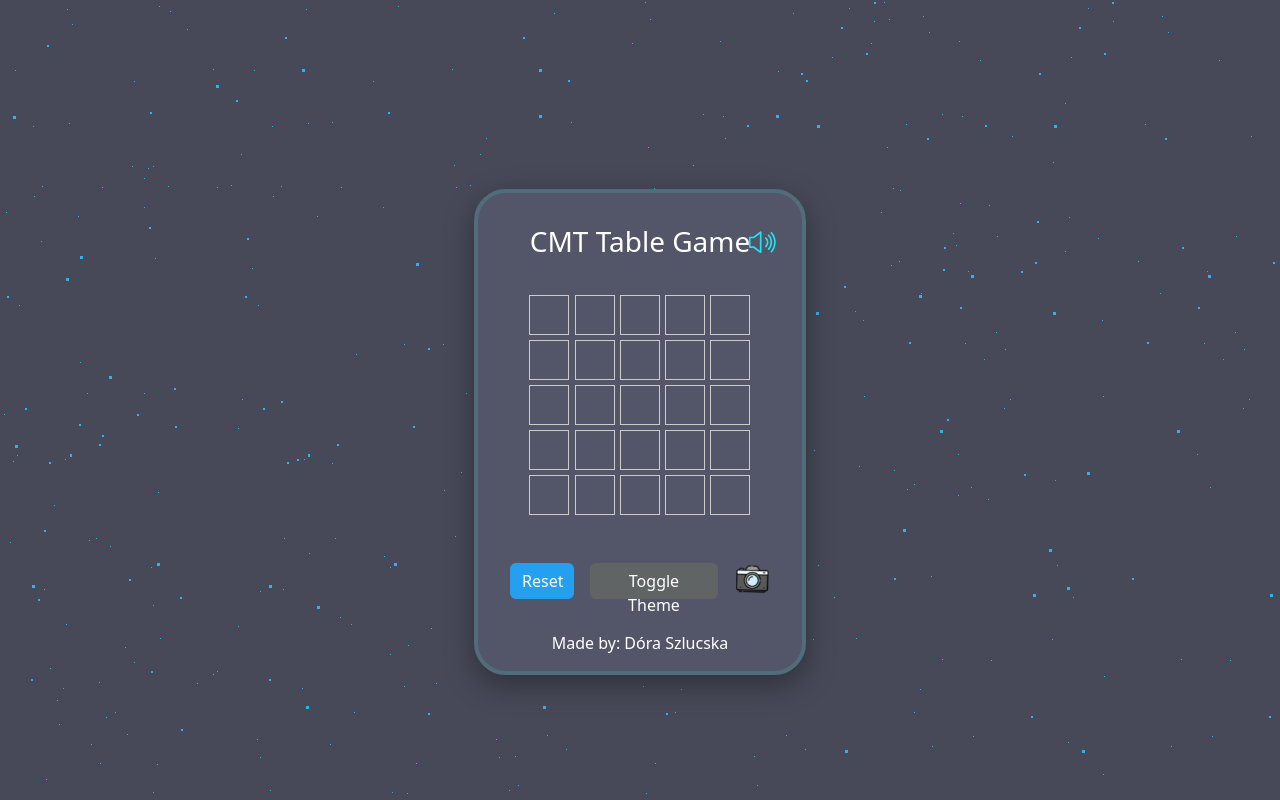
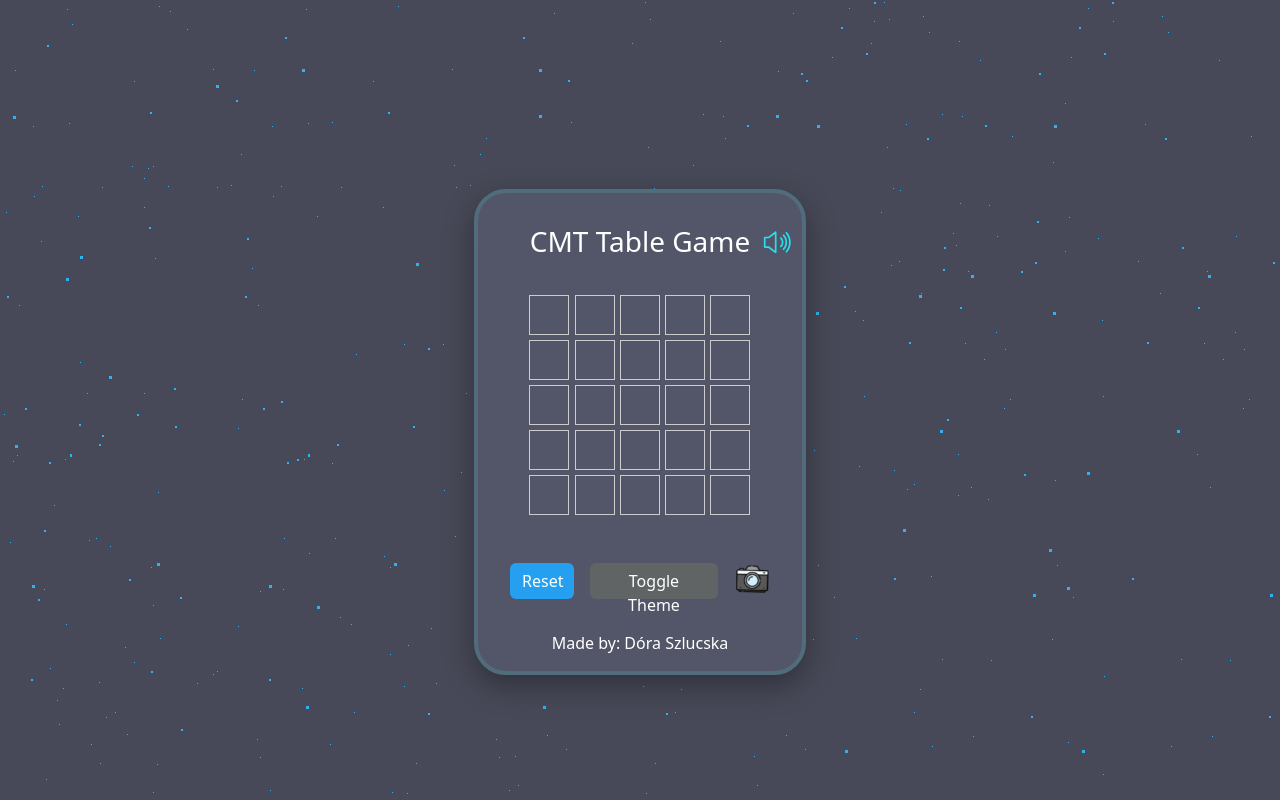
Before and after one commit to szludora/CMT-Table, a React (Vite) app: page / in a window 1280 px wide. Both pictures are taken after a click on the button "Start". Built offline with nearby package versions, Linux system fonts and the light colour scheme.

Commit message:
select name value when focusing on it, fixing volume icon position

```diff
--- a/src/components/NameForm.jsx
+++ b/src/components/NameForm.jsx
@@ -9,6 +9,10 @@ export default function NameForm() {
   const { name, handleNameChange, handleSubmit } = useDataContext();
   const { toggleTheme } = useThemeContext();
 
+  const handleFocus = (event) => {
+    event.target.select();
+  };
+
   return (
     <Form onSubmit={handleSubmit}>
       <Form.Group className="mb-3" controlId="formName">
@@ -18,6 +22,7 @@ export default function NameForm() {
           className={"input"}
           value={name}
           onChange={handleNameChange}
+          onFocus={handleFocus}
           autoComplete="new-name"
           required
         />
--- a/src/styles/buttons.css
+++ b/src/styles/buttons.css
@@ -89,12 +89,12 @@ h3 {
   cursor: pointer;
   display: inline-block;
   position: absolute;
-  right: 20px;
+  right: 5px;
   top: 28px;
 }
 
 #mute {
-  right: 18.2px;
+  right: 4px;
   top: 28.3px;
 }
 
```
